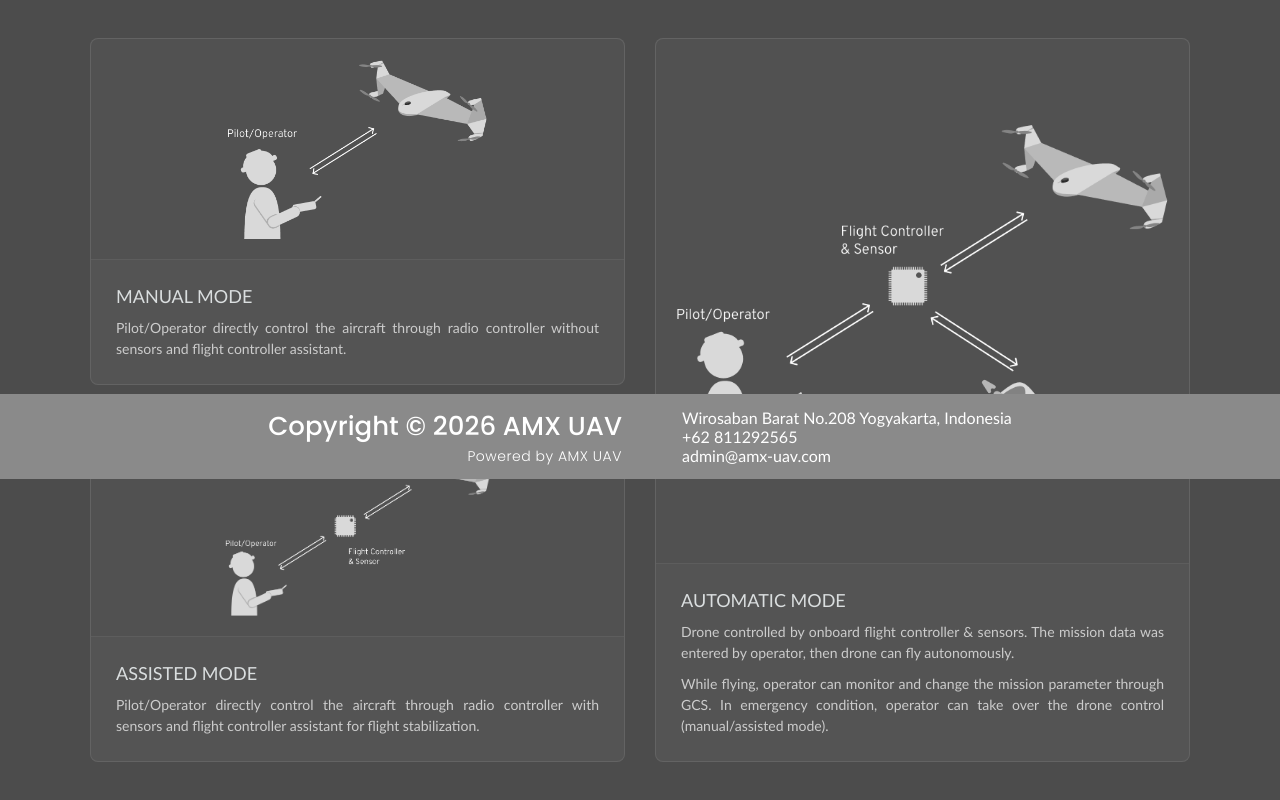
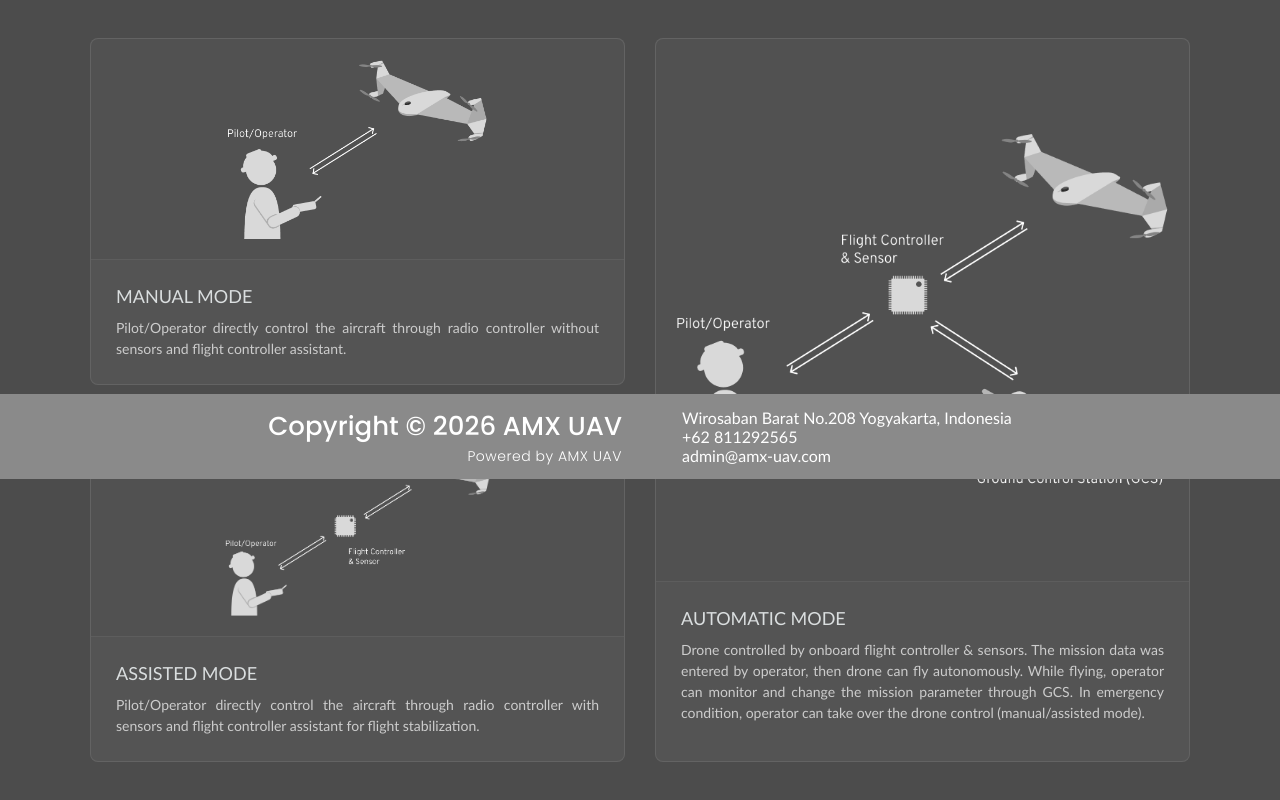
Before and after one commit to nasgmr/website-amx-next, a Next.js app: page /products/dronepedia/how-it-works in a window 1280 px wide. Shown: the part 321-1121 px from the top of the page. Built offline with nearby package versions, Linux system fonts and the light colour scheme; a web font is replaced by a local one.

Commit message:
fix: justification texts of how it works in dronepedia

```diff
--- a/src/app/products/dronepedia/how-it-works/page.js
+++ b/src/app/products/dronepedia/how-it-works/page.js
@@ -51,8 +51,7 @@ export default function HowItWorksPage() {
               </div>
               <div style={{ padding: '25px', backgroundColor: 'rgba(255, 255, 255, 0.02)', borderTop: '1px solid rgba(255, 255, 255, 0.05)', minHeight: '180px' }}>
                 <h3 style={{ color: '#DADEDF', margin: '0 0 10px 0', fontSize: '18px', textTransform: 'uppercase' }}>Automatic Mode</h3>
-                <p style={{ color: '#cccccc', fontSize: '14px', lineHeight: '1.5', margin: 0, textAlign: 'justify' }}>Drone controlled by onboard flight controller & sensors. The mission data was entered by operator, then drone can fly autonomously.</p>
-                <p style={{ color: '#cccccc', fontSize: '14px', lineHeight: '1.5', margin: '10px 0 0 0', textAlign: 'justify' }}>While flying, operator can monitor and change the mission parameter through GCS. In emergency condition, operator can take over the drone control (manual/assisted mode).</p>
+                <p style={{ color: '#cccccc', fontSize: '14px', lineHeight: '1.5', margin: 0, textAlign: 'justify' }}>Drone controlled by onboard flight controller & sensors. The mission data was entered by operator, then drone can fly autonomously. While flying, operator can monitor and change the mission parameter through GCS. In emergency condition, operator can take over the drone control (manual/assisted mode).</p>
               </div>
             </div>
           </div>
```
